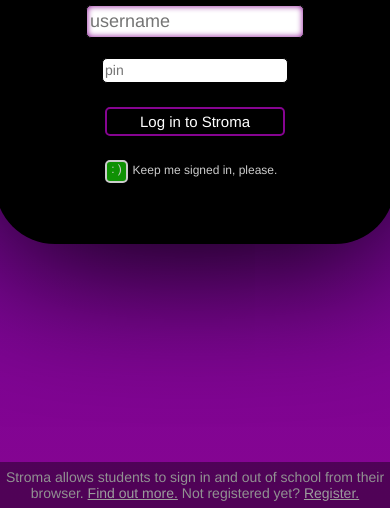
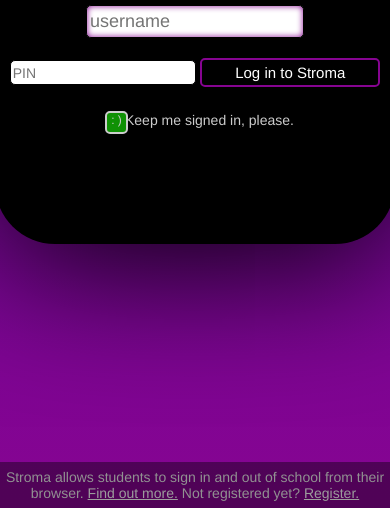
Before and after one commit to bengesoff/stroma, a website: page views/login.html in a window 390 px wide. Shown: the part 336-844 px from the top of the page. Drawn offline with Linux system fonts and the light colour scheme; files that its build step writes are made by us from their sources.

Commit message:
Update login.html
Now works with updated main.css. Forced numeric keyboard on iPhone.

```diff
--- a/views/login.html
+++ b/views/login.html
@@ -15,15 +15,15 @@
             </div>
             <h3>Log in to Stroma</h3>
             <div>
-                <form action="check.html" style="max-width:300px;margin-top:0px">
+                <form action="check.html" style="margin-top:0px">
                     <input class="username" placeholder="username" autocorrect="off" autocapitalize="off" autofocus>
-                    <input class="pin" placeholder="pin" type="password" pattern="[0-9]{4}">
-                    <button>Log in to Stroma</button>
+                    <input class="pin" placeholder="PIN" type="password" pattern="[0-9]*" maxlength="4">
+                    <button class="red" type="submit">Log in to Stroma</button>
                     <div class="checkbox">
                         <input type="checkbox"  id="keep_signed_in" checked>
                         <label class="checkbox_label" for="keep_signed_in">
                         </label>
-                        <label id="text_label" for="keep_signed_in">Keep me signed in, please.</label>
+                        <label id="text_label" for="keep_signed_in"><p>Keep me signed in, please.</p></label>
                     </div>
                 </form>
             </div>
```
